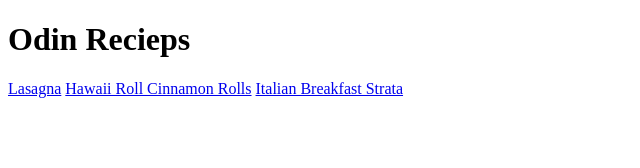
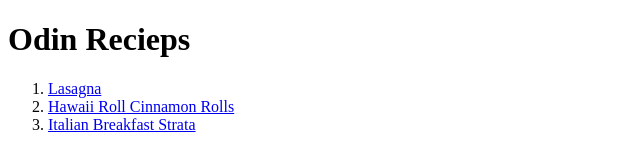
Before and after one commit to belkooo103/odin-recipes, a plain HTML site: page index.html in a window 1280 px wide. Shown: the whole page, without its empty margins (0-640 px from the left). Drawn offline with Linux system fonts and the light colour scheme.

Commit message:
Add anchor element into ul

```diff
--- a/index.html
+++ b/index.html
@@ -7,8 +7,10 @@
 </head>
 <body>
     <h1>Odin Recieps</h1>
-    <a href="./recipes/lasagna.html">Lasagna</a>
-    <a href="./recipes/hawai-roll.html">Hawaii Roll Cinnamon Rolls</a>
-    <a href="./recipes/italian-breakfast-strata.html">Italian Breakfast Strata</a>
+    <ol>
+    <li><a href="./recipes/lasagna.html">Lasagna</a></li>
+    <li><a href="./recipes/hawai-roll.html">Hawaii Roll Cinnamon Rolls</a></li>
+    <li><a href="./recipes/italian-breakfast-strata.html">Italian Breakfast Strata</a></li>
+     </ol>
 </body>
 </html>
```
